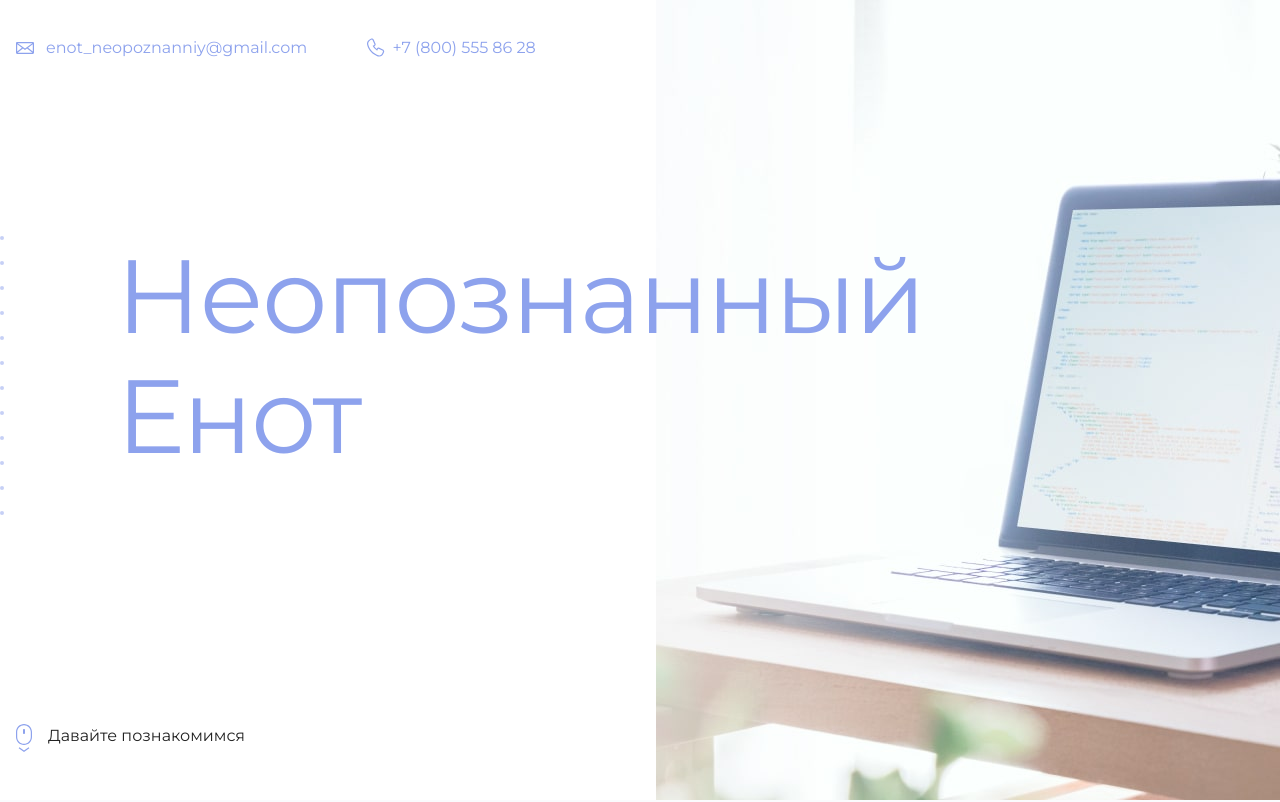
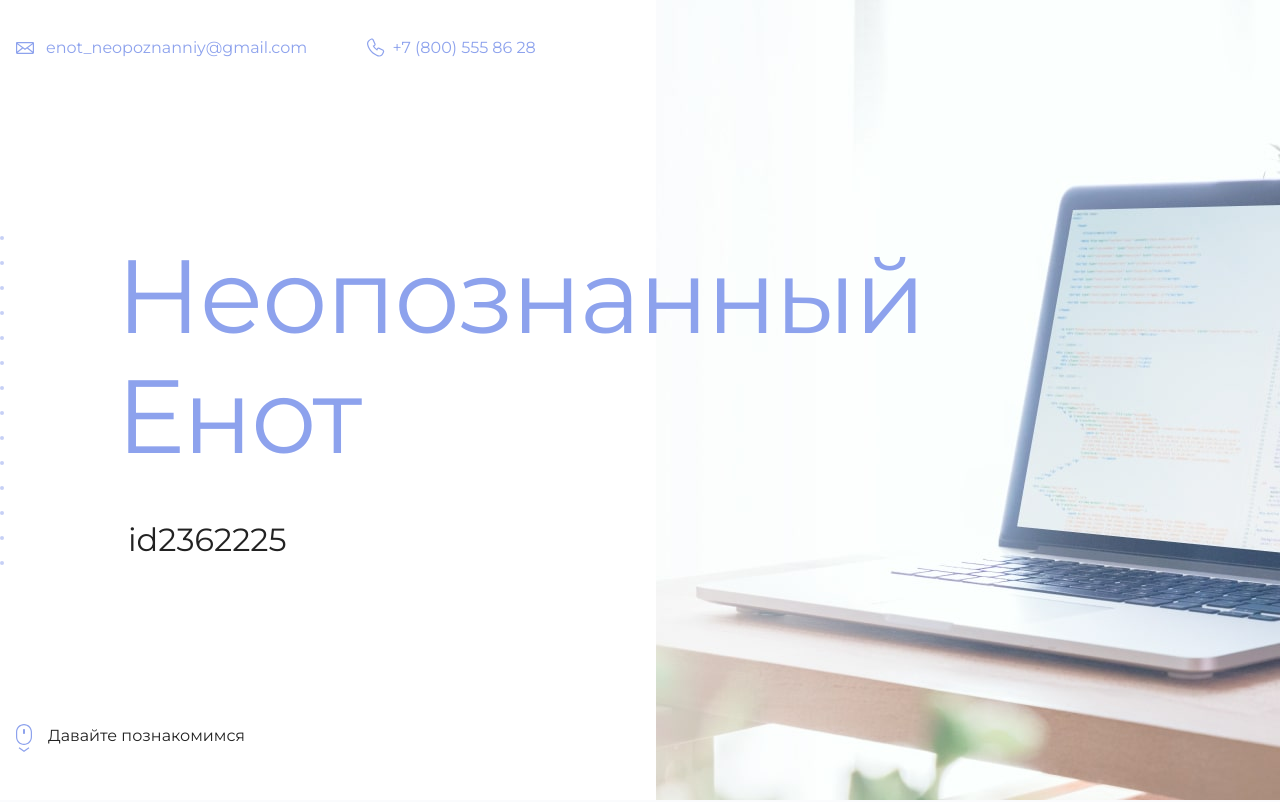
Before and after one commit to SergeiBralgin/git-hub, a plain HTML site: page index.html in a window 1280 px wide. Shown: the top 802 px of the page. Drawn offline with Linux system fonts and the light colour scheme.

Commit message:
Update index.html

```diff
--- a/index.html
+++ b/index.html
@@ -19,7 +19,7 @@
       <section class="hero-image">
         <div class="container">
           <h1 class="heading">Неопознанный Енот</h1>
-          <p><id2362225></p>
+          <p>id2362225</p>
         </div>
       </section>
 
```
